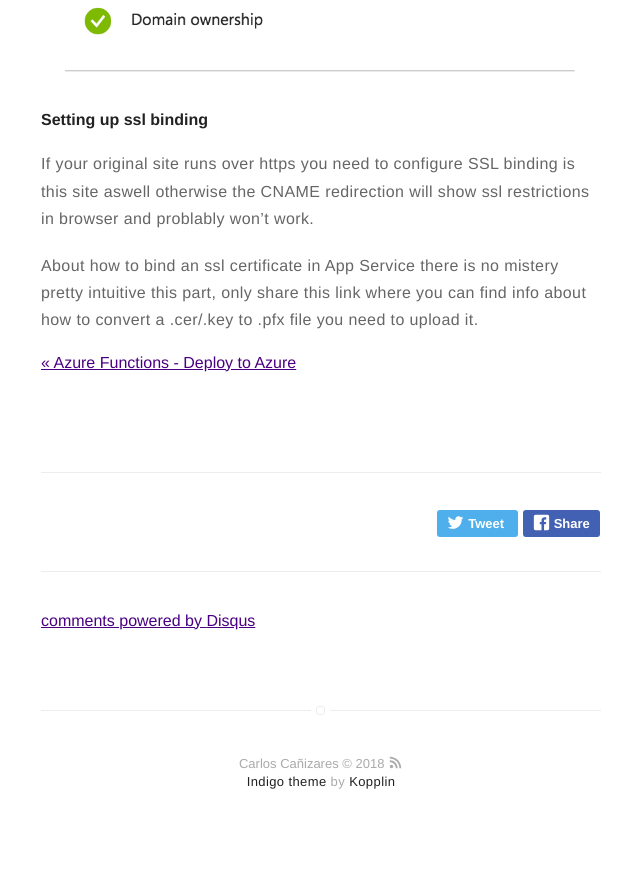
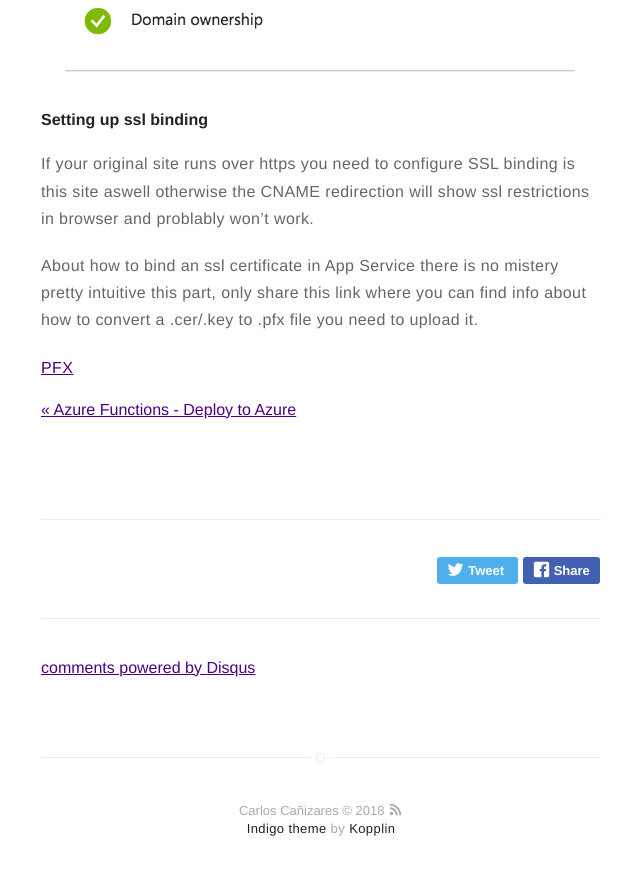
Before and after one commit to ccanizares/KeepCoding, a Jekyll site: the page built from _posts/2018-01-11-azure-dns-cname-redirection.markdown, in a window 1280 px wide and 900 px high, scrolled down 3481 px. Shown: the top 875 px of the window, without its empty margins (319-959 px from the left). Built offline with Jekyll 4.4.1, drawn with Linux system fonts in a browser that asks for light colours; comment, search, counter and statistics services are not loaded; before the commit the page ends 4334 px from its top, so only the background shows below that.

Commit message:
added missing link in post

```diff
--- a/_posts/2018-01-11-azure-dns-cname-redirection.markdown
+++ b/_posts/2018-01-11-azure-dns-cname-redirection.markdown
@@ -75,3 +75,5 @@ Once done you click on validate again and you should pass the validation.
 If your original site runs over https you need to configure SSL binding is this site aswell otherwise the CNAME redirection will show ssl restrictions in browser and problably won't work.
 
 About how to bind an ssl certificate in App Service there is no mistery pretty intuitive this part, only share this link where you can find info about how to convert a .cer/.key to .pfx file you need to upload it.
+
+[PFX](https://www.sherweb.com/blog/when-given-crt-and-key-files-make-a-pfx-file/)
```
